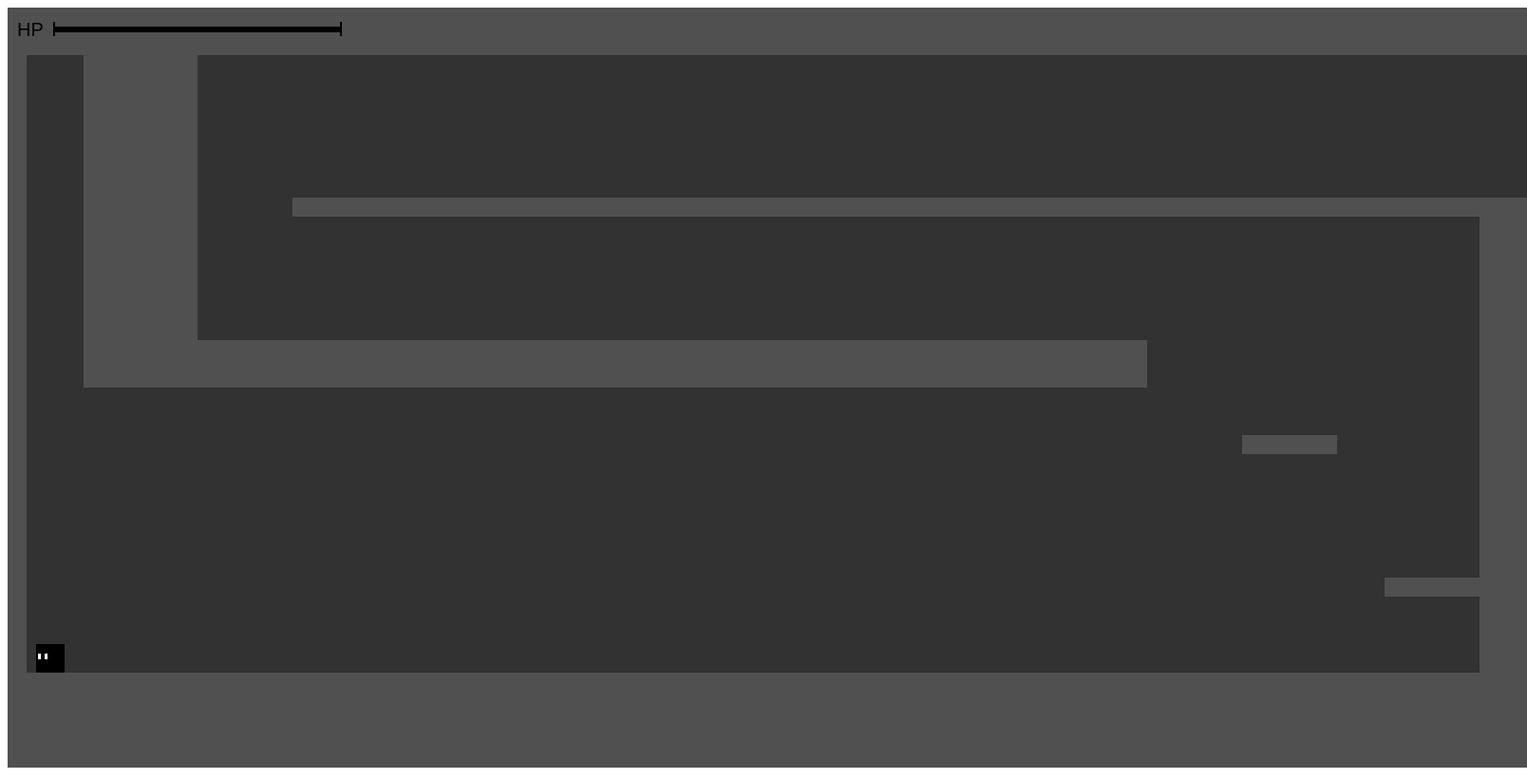
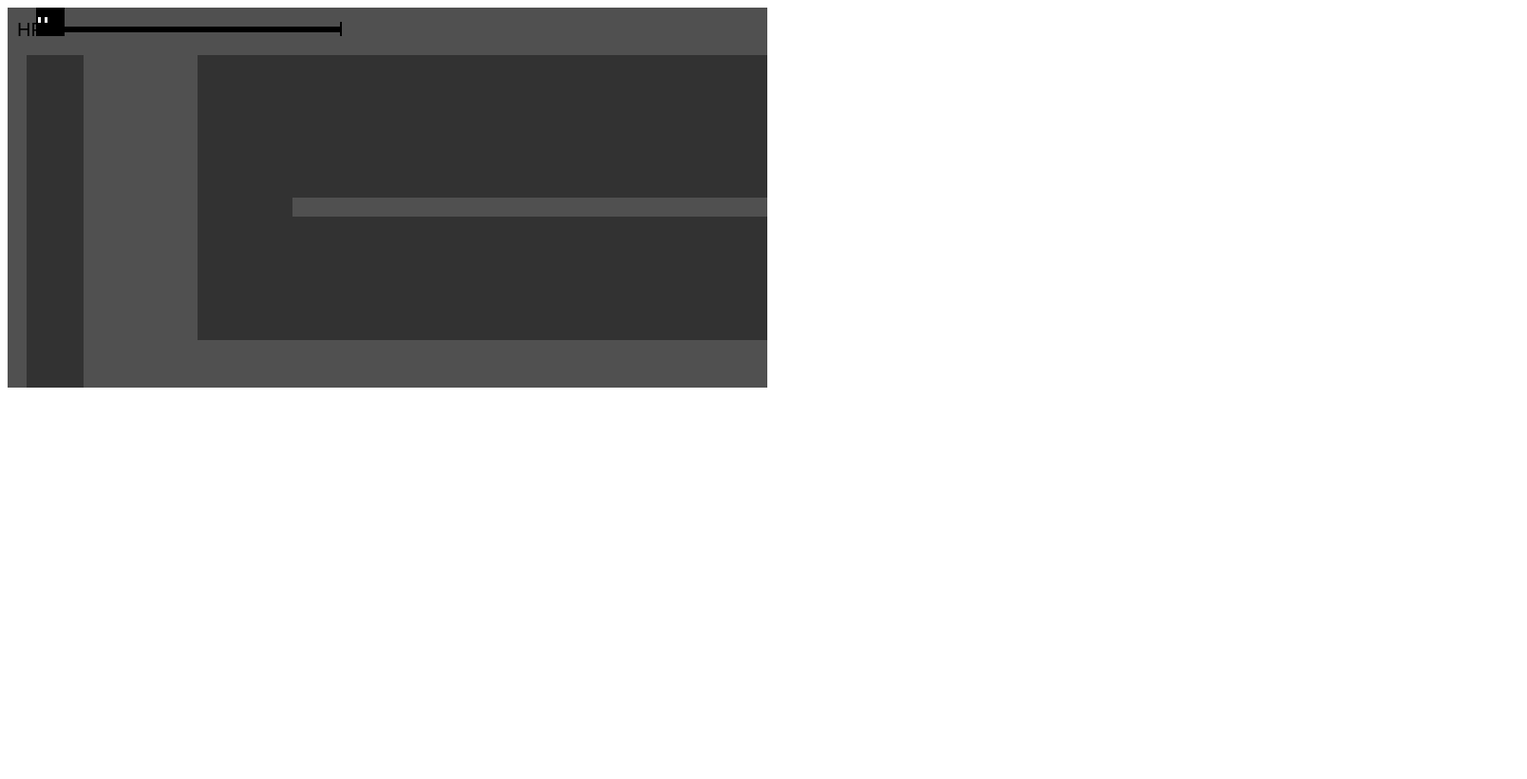
Before and after one commit to penguisbad/metroidvania_game, a plain HTML site: page index.html in a window 1280 px wide. Shown: the whole page at 95% size, 1608 px wide, since content can reach past the window. Drawn offline with Linux system fonts and the light colour scheme.

Commit message:
Update index.html

```diff
--- a/index.html
+++ b/index.html
@@ -5,7 +5,7 @@
         </style>
     </head>
     <body>
-        <canvas id="canvas" width="1600" height="800"></canvas>
+        <canvas id="canvas" width="800" height="400"></canvas>
 
         <script src="engine.js"></script>
         <script src="enemies.js"></script>
```
